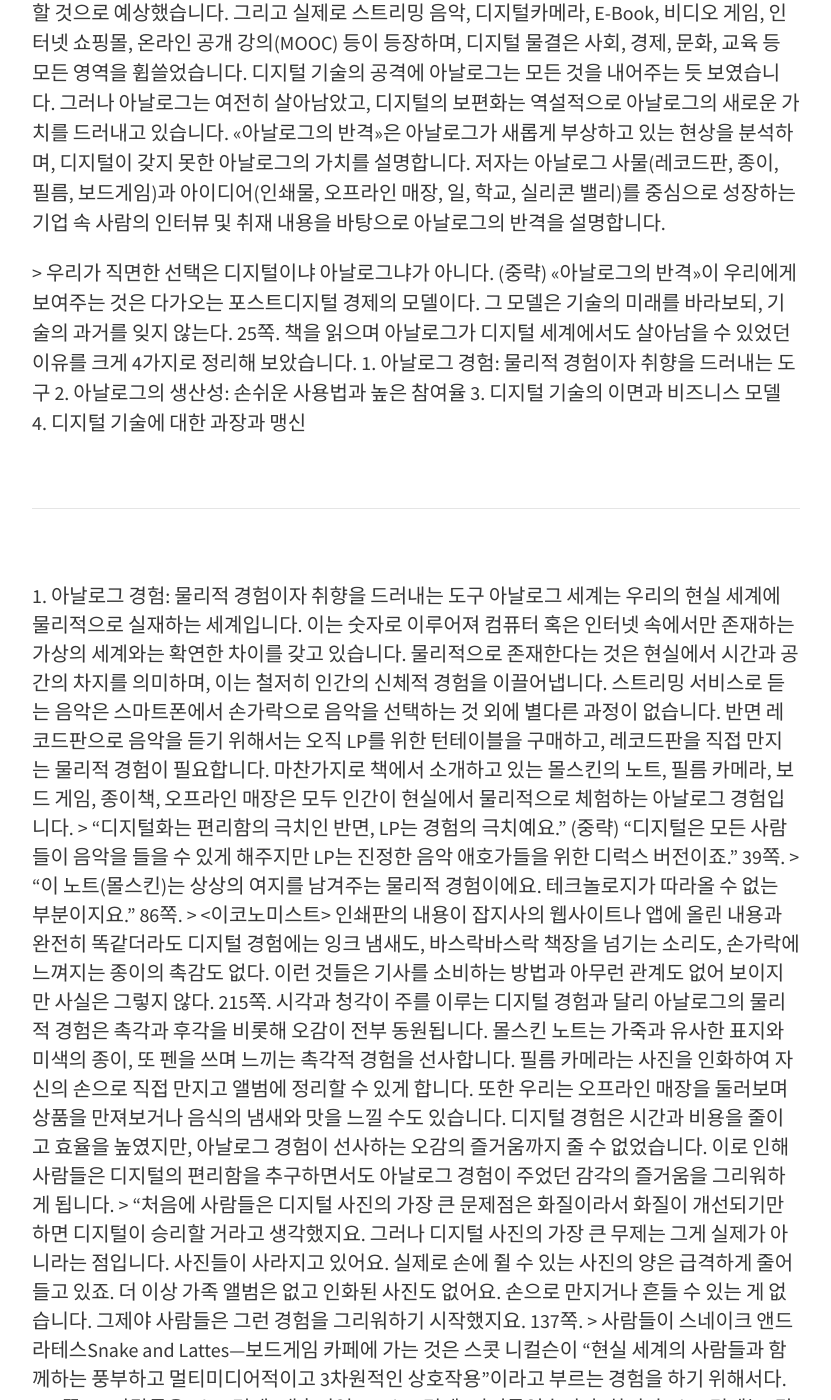
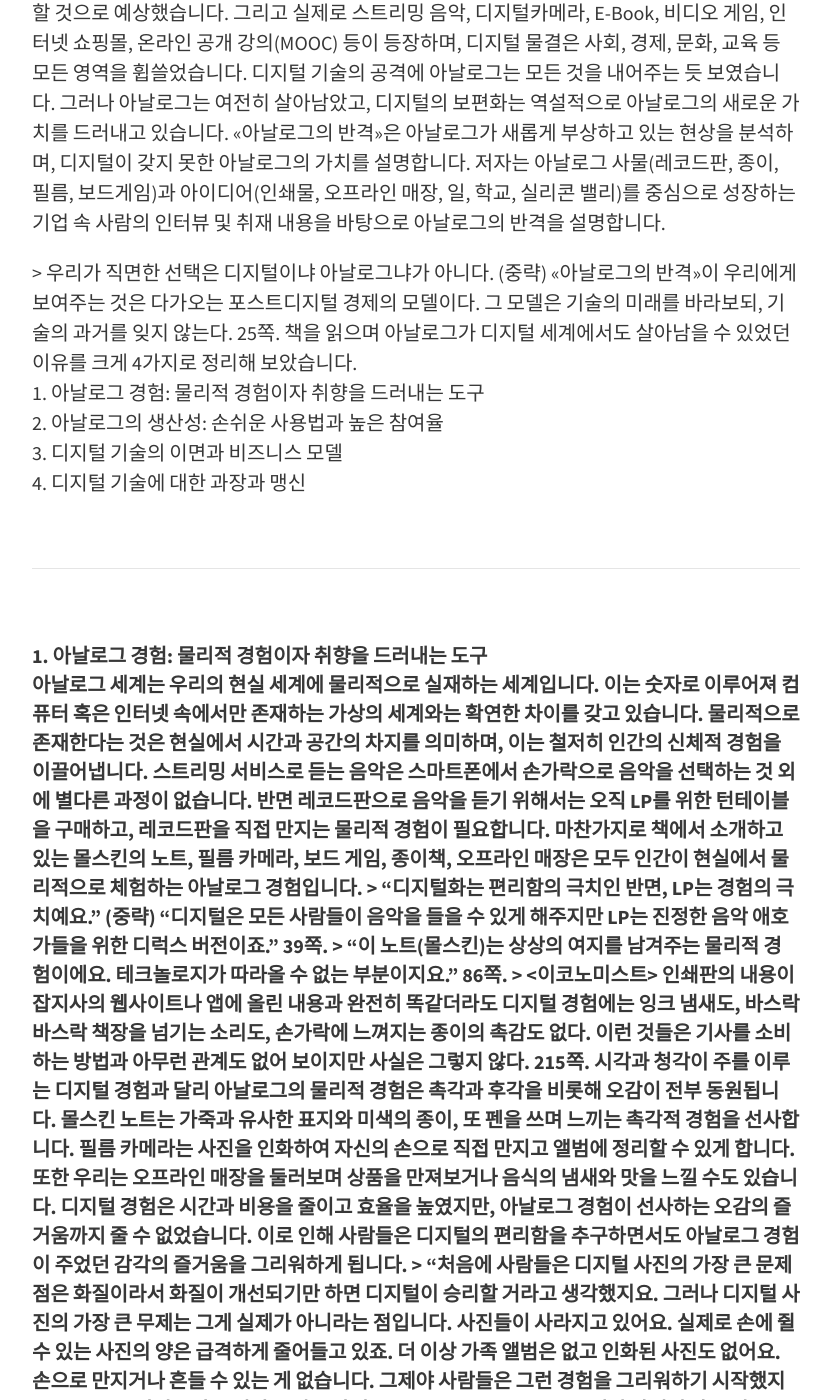
Before and after one commit to jungminL/jungminl.github.io, a Jekyll site: the page built from _posts/2019-04-29-book-rivew.md, in a window 1280 px wide and 1400 px high, scrolled down 471 px. Shown: the whole window, without its empty margins (224-1055 px from the left). Built offline with Jekyll 4.4.1, drawn with Linux system fonts in a browser that asks for light colours; nearby versions of some CDN libraries; some of the changed text lies outside the part shown.

Commit message:
post-amend-paragraph

```diff
--- a/_posts/2019-04-29-book-rivew.md
+++ b/_posts/2019-04-29-book-rivew.md
@@ -6,20 +6,19 @@ tags: [책, 리뷰]
 ---
 <p>디지털 기술이 급격하게 성장하며 사람들은 머지않아 디지털 기술이 대부분의 아날로그를 대체할 것으로 예상했습니다. 그리고 실제로 스트리밍 음악, 디지털카메라, E-Book, 비디오 게임, 인터넷 쇼핑몰, 온라인 공개 강의(MOOC) 등이 등장하며, 디지털 물결은 사회, 경제, 문화, 교육 등 모든 영역을 휩쓸었습니다. 디지털 기술의 공격에 아날로그는 모든 것을 내어주는 듯 보였습니다. 그러나 아날로그는 여전히 살아남았고, 디지털의 보편화는 역설적으로 아날로그의 새로운 가치를 드러내고 있습니다. «아날로그의 반격»은 아날로그가 새롭게 부상하고 있는 현상을 분석하며, 디지털이 갖지 못한 아날로그의 가치를 설명합니다. 저자는 아날로그 사물(레코드판, 종이, 필름, 보드게임)과 아이디어(인쇄물, 오프라인 매장, 일, 학교, 실리콘 밸리)를 중심으로 성장하는 기업 속 사람의 인터뷰 및 취재 내용을 바탕으로 아날로그의 반격을 설명합니다.<p/>
 
-
 > 우리가 직면한 선택은 디지털이냐 아날로그냐가 아니다. (중략) «아날로그의 반격»이 우리에게 보여주는 것은 다가오는 포스트디지털 경제의 모델이다. 그 모델은 기술의 미래를 바라보되, 기술의 과거를 잊지 않는다. 25쪽.
 
-책을 읽으며 아날로그가 디지털 세계에서도 살아남을 수 있었던 이유를 크게 4가지로 정리해 보았습니다.
-1. 아날로그 경험: 물리적 경험이자 취향을 드러내는 도구
-2. 아날로그의 생산성: 손쉬운 사용법과 높은 참여율
-3. 디지털 기술의 이면과 비즈니스 모델
-4. 디지털 기술에 대한 과장과 맹신
+책을 읽으며 아날로그가 디지털 세계에서도 살아남을 수 있었던 이유를 크게 4가지로 정리해 보았습니다.<br>
+1. 아날로그 경험: 물리적 경험이자 취향을 드러내는 도구<br>
+2. 아날로그의 생산성: 손쉬운 사용법과 높은 참여율<br>
+3. 디지털 기술의 이면과 비즈니스 모델<br>
+4. 디지털 기술에 대한 과장과 맹신<br>
 
 <p><br /></p>
 <hr />
 <p><br /></p>
 
-1. 아날로그 경험: 물리적 경험이자 취향을 드러내는 도구
+<strong>1. 아날로그 경험: 물리적 경험이자 취향을 드러내는 도구<strong/><br>
 아날로그 세계는 우리의 현실 세계에 물리적으로 실재하는 세계입니다. 이는 숫자로 이루어져 컴퓨터 혹은 인터넷 속에서만 존재하는 가상의 세계와는 확연한 차이를 갖고 있습니다. 물리적으로 존재한다는 것은 현실에서 시간과 공간의 차지를 의미하며, 이는 철저히 인간의 신체적 경험을 이끌어냅니다. 스트리밍 서비스로 듣는 음악은 스마트폰에서 손가락으로 음악을 선택하는 것 외에 별다른 과정이 없습니다. 반면 레코드판으로 음악을 듣기 위해서는 오직 LP를 위한 턴테이블을 구매하고, 레코드판을 직접 만지는 물리적 경험이 필요합니다. 마찬가지로 책에서 소개하고 있는 몰스킨의 노트, 필름 카메라, 보드 게임, 종이책, 오프라인 매장은 모두 인간이 현실에서 물리적으로 체험하는 아날로그 경험입니다.
 
 > “디지털화는 편리함의 극치인 반면, LP는 경험의 극치예요.” (중략) “디지털은 모든 사람들이 음악을 들을 수 있게 해주지만 LP는 진정한 음악 애호가들을 위한 디럭스 버전이죠.” 39쪽.
@@ -42,7 +41,7 @@ tags: [책, 리뷰]
 
 > ‘왜 책을 내는가’ 하는 질문으로 되돌아갔다. 사람들이 인쇄물을 선택하는 데는 분명하고 논리적인 이유가 있다. 인쇄물에 더 많은 관심을 기울이고, 광고도 인쇄물에서 더 잘 먹힌다. 보기도 좋고 수익 모델도 분명하다. 하지만 내가 깨달은 것은 그 질문에 대한 나의 대답이 정말 비이성적이었다는 점이다. (중략) 왜 책인가? 왜 인쇄물인가? 그것은 실재하는 것이기 때문이다. 230쪽.
 
-2. 아날로그의 높은 생산성: 손쉬운 사용법과 높은 참여율(engagement)
+<strong>2. 아날로그의 높은 생산성: 손쉬운 사용법과 높은 참여율(engagement)<strong/><br>
 아날로그는 사용하기가 쉽습니다. 눈 앞에 존재하는 사물을 손으로 직접 만지고 들여다보는 것은 사물을 더 쉽게 파악하게 합니다. 반면 디지털은 또 다른 도구—핸드폰, 키보드, 마우스 등을 통해서 조작해야 합니다. 디지털에 익숙한 사람에게는 그리 어렵지 않지만, 그 보편성을 따져본다면 단연 아날로그가 쉬울 것입니다. 노트 필기나 종이책을 통한 공부는 대표적인 아날로그 활동입니다. 직접 손으로 쓰는 것은 타자를 치는 것보다 느리고, 물리적인 제약이 있습니다. 하지만, 연구결과에 의하면 노트에 손으로 쓰는 것이 더 집중하기 쉬우며 기억에 유리하다고 합니다. 또한, 공부를 하는 학생들도 아이패드가 아닌 노트에 필기하는 아날로그 경험이 학습능률을 높여준다는 것을 몸소 체험하고 있습니다.
 
 > 수많은 연구로 밝혀졌듯이 노트에 손으로 쓰는 것이 디지털 기기에 쓰는 것보다 더 집중하기 쉽고 기억에 유리하며 정신 건강에도 좋다. 88쪽.
```
